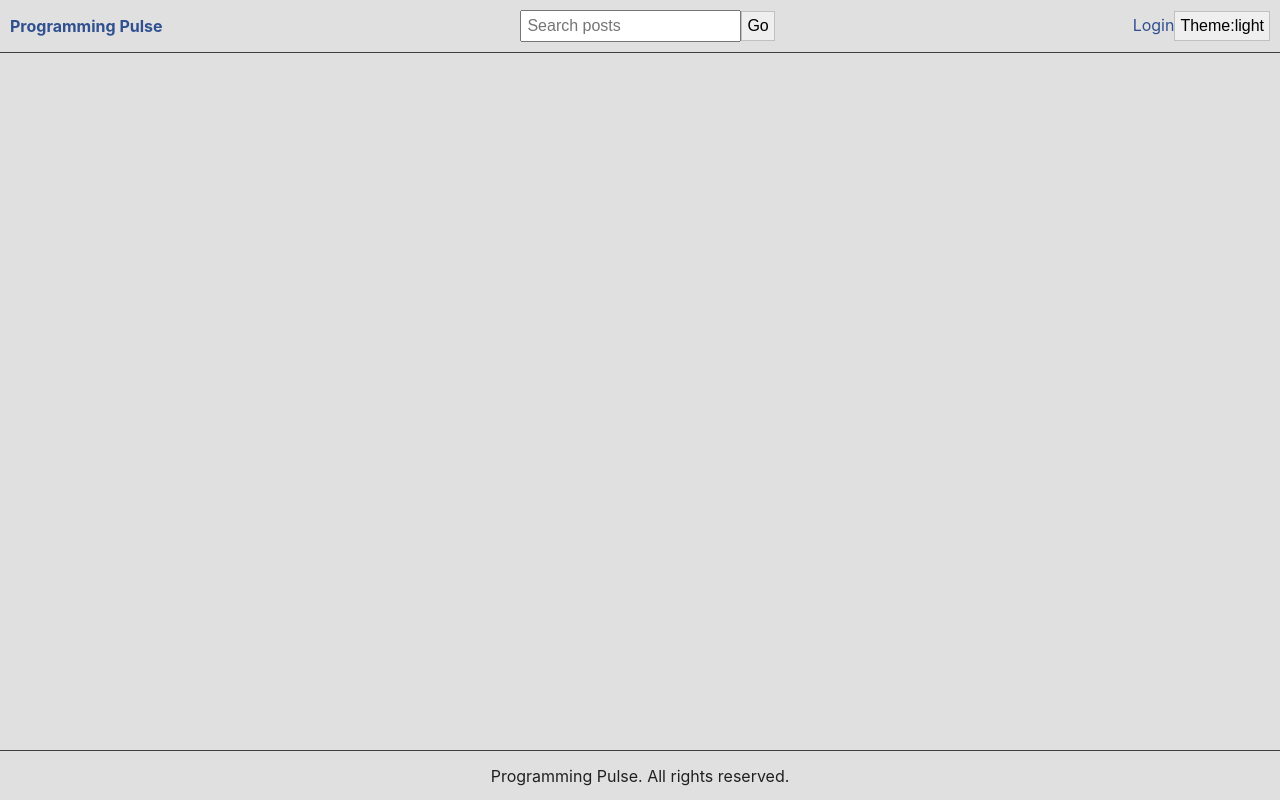
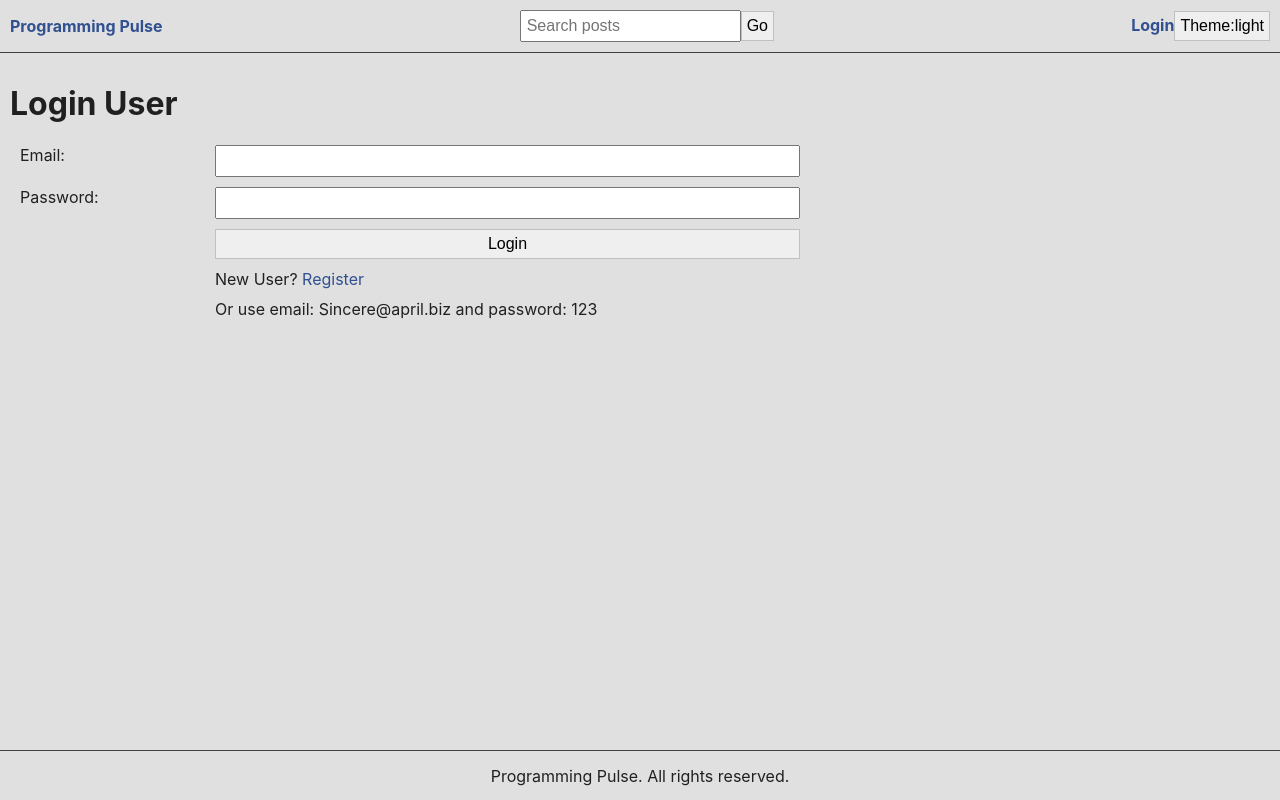
Before and after one commit to akashkriplani/programming-pulse, a React (Create React App) app: page /login in a window 1280 px wide. Built offline with nearby package versions, Linux system fonts and the light colour scheme.

Commit message:
Add a login page

```diff
--- a/src/App.js
+++ b/src/App.js
@@ -5,6 +5,7 @@ import Navbar from './components/Navbar';
 import { ThemeContext } from './ThemeContext';
 import HomePage from './pages/HomePage';
 import PostPage from './pages/PostPage';
+import LoginPage from './pages/LoginPage';
 
 function App() {
   const { theme } = useContext(ThemeContext);
@@ -15,6 +16,7 @@ function App() {
         <Navbar />
         <div className="main">
           <Routes>
+            <Route path="/login" element={<LoginPage />}></Route>
             <Route path="/post/:postId" element={<PostPage />}></Route>
             <Route path="/search/:query?" element={<HomePage />}></Route>
             <Route path="/user/:userId" element={<HomePage />}></Route>
--- a/src/components/Navbar.js
+++ b/src/components/Navbar.js
@@ -1,5 +1,5 @@
 import React, { useContext, useState } from 'react';
-import { Link, useNavigate } from 'react-router-dom';
+import { Link, NavLink, useNavigate } from 'react-router-dom';
 import { ThemeContext } from '../ThemeContext';
 
 export default function Navbar() {
@@ -32,7 +32,9 @@ export default function Navbar() {
         </form>
       </div>
       <div className="header-item">
-        <a href="/login">Login</a>
+        <NavLink to="/login" className={(navData) => (navData.isActive ? 'active' : '')}>
+          Login
+        </NavLink>
         <button onClick={toggleTheme}>{theme === 'light' ? 'Theme:light' : 'Theme:dark'}</button>
       </div>
     </div>
--- a/src/index.css
+++ b/src/index.css
@@ -61,6 +61,10 @@ a:hover {
   color: #f08040;
 }
 
+.active {
+  font-weight: bold;
+}
+
 .light {
   background-color: #e0e0e0;
   color: #202020;
@@ -110,3 +114,28 @@ a:hover {
   flex: 1 25%;
   padding: 10px;
 }
+
+.form {
+  max-width: 800px;
+}
+
+.form-item {
+  display: flex;
+  flex-wrap: wrap;
+  margin: 10px;
+}
+
+.form-item > label {
+  flex: 1 1 100px;
+}
+
+.form-item > input,
+.form-item > textarea,
+.form-item > span,
+.form-item > button {
+  flex: 3 1 300px;
+}
+
+.error {
+  color: #c04040;
+}
--- /dev/null
+++ b/src/pages/LoginPage.js
@@ -0,0 +1,105 @@
+import React, { useEffect, useReducer, useState } from 'react';
+import { Link, useNavigate } from 'react-router-dom';
+import axios from 'axios';
+
+const reducer = (state, action) => {
+  switch (action.type) {
+    case 'LOGIN_REQUEST':
+      return { ...state, loading: true };
+    case 'LOGIN_SUCCESS':
+      return { ...state, loading: false, error: '', loggedInUser: action.payload };
+    case 'LOGIN_FAILURE':
+      return { ...state, loading: false, error: action.payload };
+    default:
+      return state;
+  }
+};
+
+export default function LoginPage() {
+  const [state, dispatch] = useReducer(reducer, { loading: false, error: '', loggedInUser: null });
+
+  const [email, setEmail] = useState('');
+  const [password, setPassword] = useState('');
+
+  const { loading, error, loggedInUser } = state;
+
+  const navigate = useNavigate();
+
+  const handleSubmit = async (e) => {
+    e.preventDefault();
+    dispatch({ type: 'LOGIN_REQUEST' });
+    const { data } = await axios.get(`http://jsonplaceholder.typicode.com/users?email=${email}&password=${password}`);
+
+    try {
+      if (data.length > 0) {
+        dispatch({ type: 'LOGIN_SUCCESS', payload: data[0] });
+      } else {
+        dispatch({ type: 'LOGIN_FAILURE', payload: 'Invalid email or password' });
+      }
+    } catch (err) {
+      dispatch({ type: 'LOGIN_FAILURE', payload: err.message });
+    }
+  };
+
+  useEffect(() => {
+    if (loggedInUser) {
+      navigate('/profile');
+    }
+  }, [loggedInUser, navigate]);
+
+  return (
+    <div>
+      <h1>Login User</h1>
+      <form onSubmit={handleSubmit} className="form">
+        <div className="form-item">
+          <label htmlFor="email">Email:</label>
+          <input
+            type="email"
+            name="email"
+            id="email"
+            required
+            value={email}
+            onChange={(e) => setEmail(e.target.value)}
+          />
+        </div>
+        <div className="form-item">
+          <label htmlFor="password">Password:</label>
+          <input
+            type="password"
+            name="password"
+            id="password"
+            required
+            value={password}
+            onChange={(e) => setPassword(e.target.value)}
+          />
+        </div>
+        <div className="form-item">
+          <label></label>
+          <button>Login</button>
+        </div>
+        {loading && (
+          <div className="form-item">
+            <label></label>
+            <span>Processing...</span>
+          </div>
+        )}
+        {error && (
+          <div className="form-item">
+            <label></label>
+            <span className="error">{error}</span>
+          </div>
+        )}
+        <div className="form-item">
+          <label></label>
+          <span>
+            New User? <Link to="/register">Register</Link>
+          </span>
+        </div>
+        <div className="form-item">
+          <label></label>
+          <span>Or use email: Sincere@april.biz and password: 123</span>
+        </div>
+      </form>
+    </div>
+  );
+}
```
